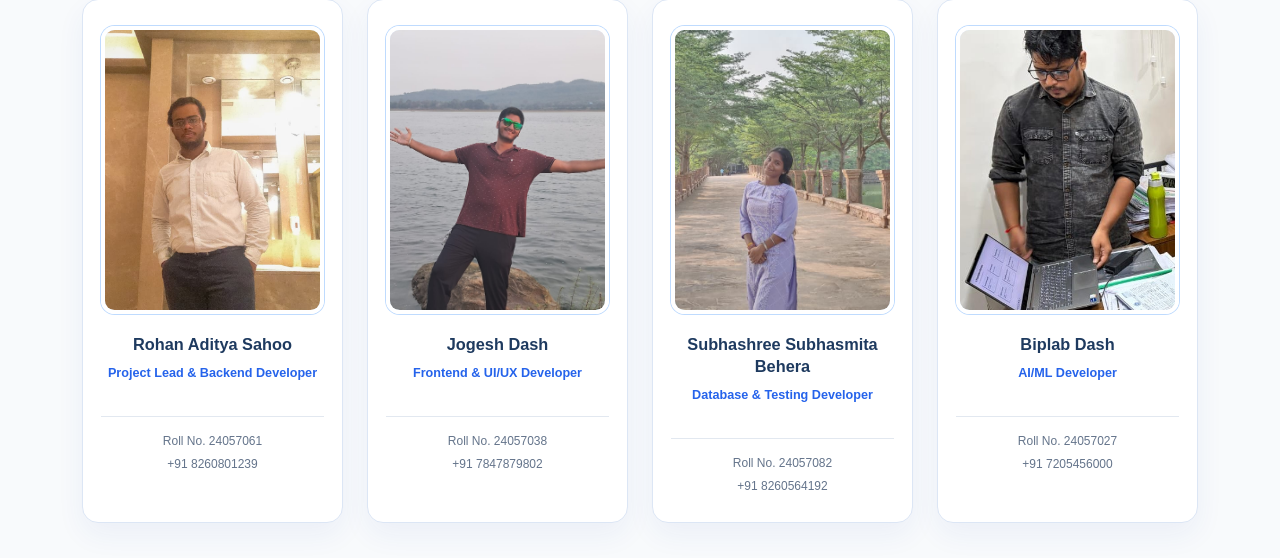
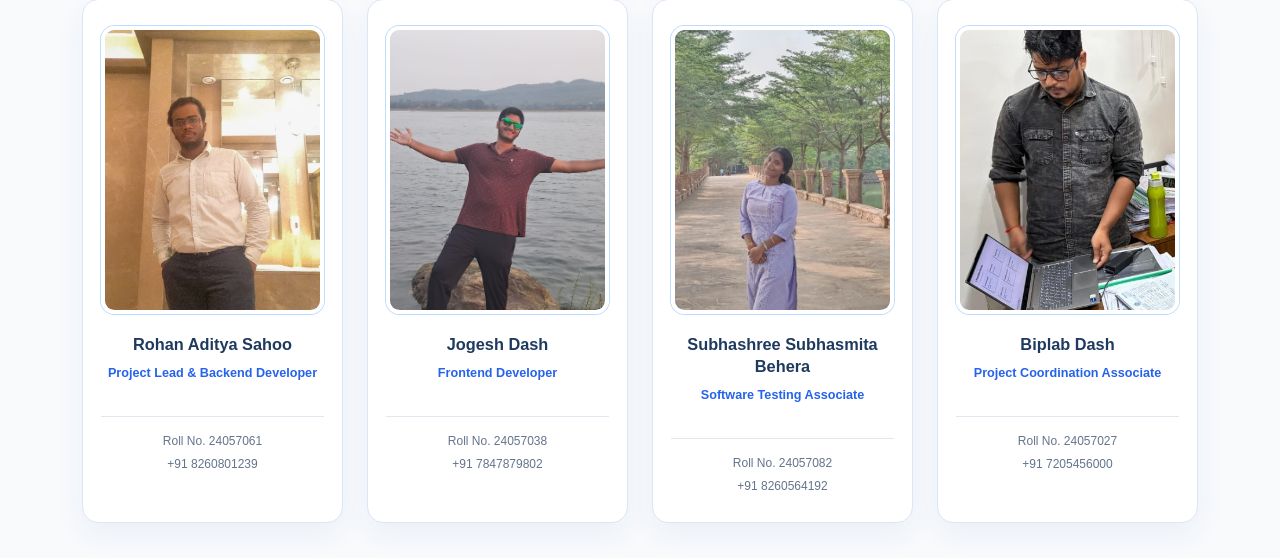
Before and after one commit to rohanadityasahoo/AI-Career-Portal, a Flask app: page /about in a window 1280 px wide. Shown: the part 1281-1839 px from the top of the page. Run offline with Flask 3, Linux system fonts and the light colour scheme.

Commit message:
Update About page team roles

```diff
--- a/templates/about/index.html
+++ b/templates/about/index.html
@@ -118,7 +118,7 @@ About | CareerPilot AI
                             src="{{ url_for('static', filename='images/jogesh-dash.jpeg') }}"
                             alt="Jogesh Dash">
                         <h3>Jogesh Dash</h3>
-                        <p class="about-team-role">Frontend &amp; UI/UX Developer</p>
+                        <p class="about-team-role">Frontend Developer</p>
                         <div class="about-team-meta">
                             <span>Roll No. 24057038</span>
                             <span>+91 7847879802</span>
@@ -132,7 +132,7 @@ About | CareerPilot AI
                             src="{{ url_for('static', filename='images/subhashree-subhasmita-behera.jpeg') }}"
                             alt="Subhashree Subhasmita Behera">
                         <h3>Subhashree Subhasmita Behera</h3>
-                        <p class="about-team-role">Database &amp; Testing Developer</p>
+                        <p class="about-team-role">Software Testing Associate</p>
                         <div class="about-team-meta">
                             <span>Roll No. 24057082</span>
                             <span>+91 8260564192</span>
@@ -146,7 +146,7 @@ About | CareerPilot AI
                             src="{{ url_for('static', filename='images/biplab-dash.jpeg') }}"
                             alt="Biplab Dash">
                         <h3>Biplab Dash</h3>
-                        <p class="about-team-role">AI/ML Developer</p>
+                        <p class="about-team-role">Project Coordination Associate</p>
                         <div class="about-team-meta">
                             <span>Roll No. 24057027</span>
                             <span>+91 7205456000</span>
```
